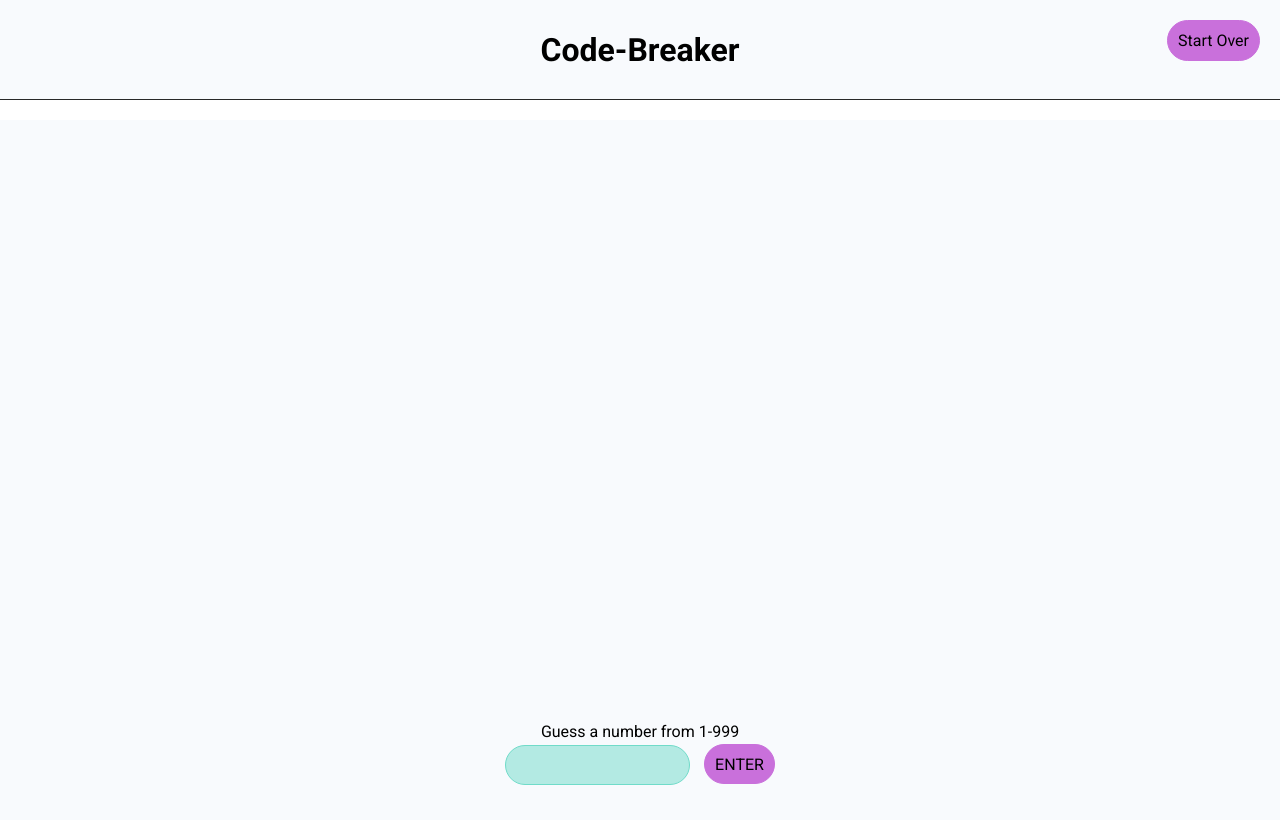
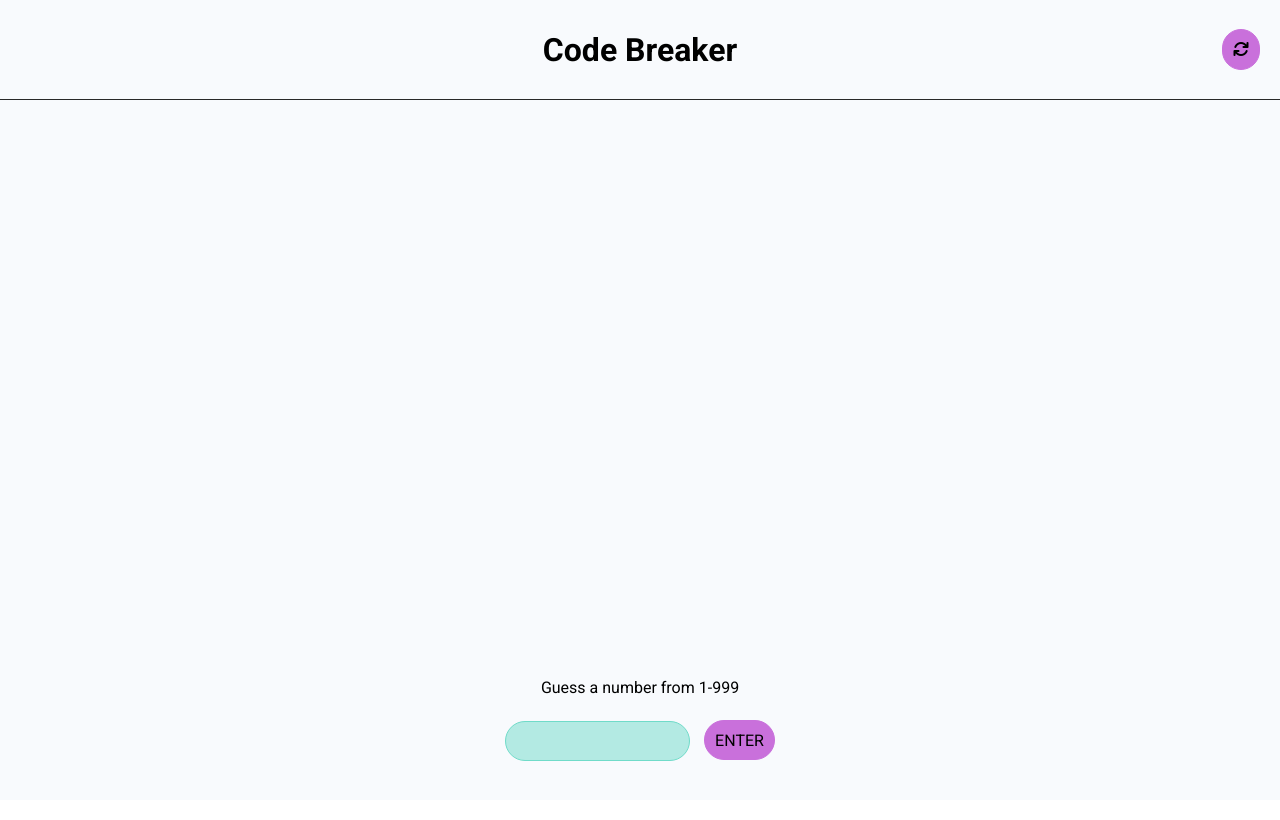
Before and after one commit to Paul-Funston/guessing-game, a plain HTML site: page index.html in a window 1280 px wide. Drawn offline with Linux system fonts and the light colour scheme.

Commit message:
basic style done

```diff
--- a/assets/style/index.css
+++ b/assets/style/index.css
@@ -47,11 +47,12 @@ background-color: rgb(var(--app-magenta) / 0.5);
 }
 
 button.close {
-  background-color: rgb(var(--app-gray-light));
+  border: 1px solid rgb(var(--app-cyan));
+  background-color: rgb(var(--app-cyan));
 }
 
 button.close:hover {
-  background-color: rgb(var(--app-gray-light) / 0.5);
+  background-color: rgb(var(--app-cyan) / 0.5);
 }
 
 
@@ -63,12 +64,12 @@ button.close:hover {
 */
 
 .game {
-  --app-form-height: var(--app-header-height);
+  --app-form-height: 20vh;
 
-  margin-top: 20px;
+  padding: 20px 0;
   display: grid;
   grid-template-columns: minmax(auto, 1fr);
-  grid-template-rows: minmax(80%, 6fr) 1fr;
+  grid-template-rows: 6fr 1fr;
   height: calc(100vh - var(--app-header-height));
   justify-items: center;
   text-align: center;
@@ -94,11 +95,16 @@ i.green {
 .history {
   display: grid;
   place-items: center;
-  height: calc(100vh - var(--app-header-height) - var(--app-form-height));
 }
 
-form {
-  height: var(--app-form-height)
+.guess-history p {
+  font-size: 20px;
+}
+
+
+
+form p {
+  margin: 20px 0;
 }
 
 form input {
@@ -118,7 +124,7 @@ form input[type="text"]:focus {
 }
 
 form input + input {
-  margin-left: 10px;
+  margin: 0 0 20px 10px;
 }
 
 
@@ -161,6 +167,6 @@ div.active {
 
 .reset {
   position: fixed;
-  top: 20px;
+  top: 29px;
   right: 20px;
 }
--- a/index.html
+++ b/index.html
@@ -9,7 +9,7 @@
         <link rel="shortcut icon" href="./assets/media/favicon.png?v=2" type="image/x-icon">
         <link rel="preconnect" href="https://fonts.googleapis.com">
         <link rel="preconnect" href="https://fonts.gstatic.com" crossorigin>
-        <title>Code-Breaker</title>
+        <title>Code Breaker</title>
         <link rel="stylesheet" href="https://cdnjs.cloudflare.com/ajax/libs/font-awesome/6.2.0/css/all.min.css" integrity="sha512-xh6O/CkQoPOWDdYTDqeRdPCVd1SpvCA9XXcUnZS2FmJNp1coAFzvtCN9BmamE+4aHK8yyUHUSCcJHgXloTyT2A==" crossorigin="anonymous" referrerpolicy="no-referrer" />
         <link rel="stylesheet" href="https://fonts.googleapis.com/css2?family=Roboto:wght@100;300;400;500;700;900&family=Source+Sans+Pro:wght@400;600;700&display=swap">
         <link rel="stylesheet" href="./assets/style/index.css" media="all">
@@ -18,8 +18,8 @@
     <body>
       <header>
           <div class="container">
-            <h1>Code-Breaker</h1>
-            <button class="reset">Start Over</button>
+            <h1>Code Breaker</h1>
+            <button class="reset"><i class="fa-solid fa-arrows-rotate"></i></button>
           </div>
       </header>
       <main>
```
